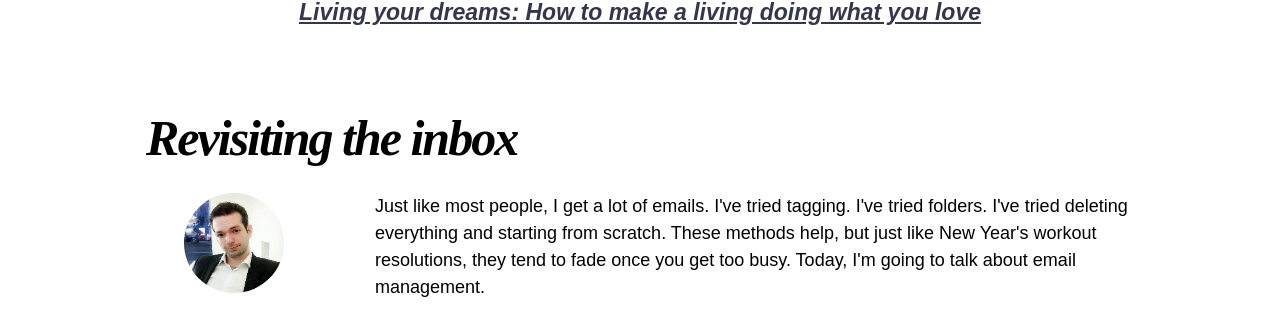
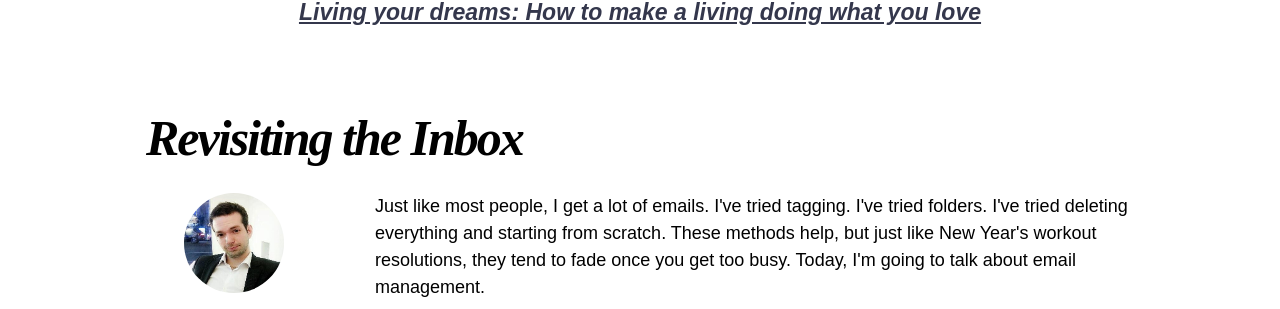
Before and after one commit to jijames/ThinkingForest, a Jekyll site: the page built from _posts/2020-02-28-Revisiting-the-Inbox.md, in a window 1280 px wide and 900 px high. Shown: the part 176-485 px from the top of the window. Built offline with Jekyll 4.4.1, drawn with Linux system fonts in a browser that asks for light colours; nearby versions of some CDN libraries; comment, search, counter and statistics services are not loaded; some of the changed text lies outside the part shown.

Commit message:
fix formatting

```diff
--- a/_posts/2020-02-28-Revisiting-the-Inbox.md
+++ b/_posts/2020-02-28-Revisiting-the-Inbox.md
@@ -1,6 +1,6 @@
 ---
 layout: post
-title: "Revisiting the inbox"
+title: "Revisiting the Inbox"
 slug: "Getting control of your email"
 author: Joshua
 share: true
@@ -114,7 +114,7 @@
    1. Trash or Someday or Reference
 3. Actionable - Yes
    1. <5 min? - Do it, then delete
-   2. >5 min? - In the task list
+   2. 5 min+? - In the task list
       1. Email contains useful info - Info (tag)
       2. No info - delete
 4. Review someday/maybe - 1 yr
```
